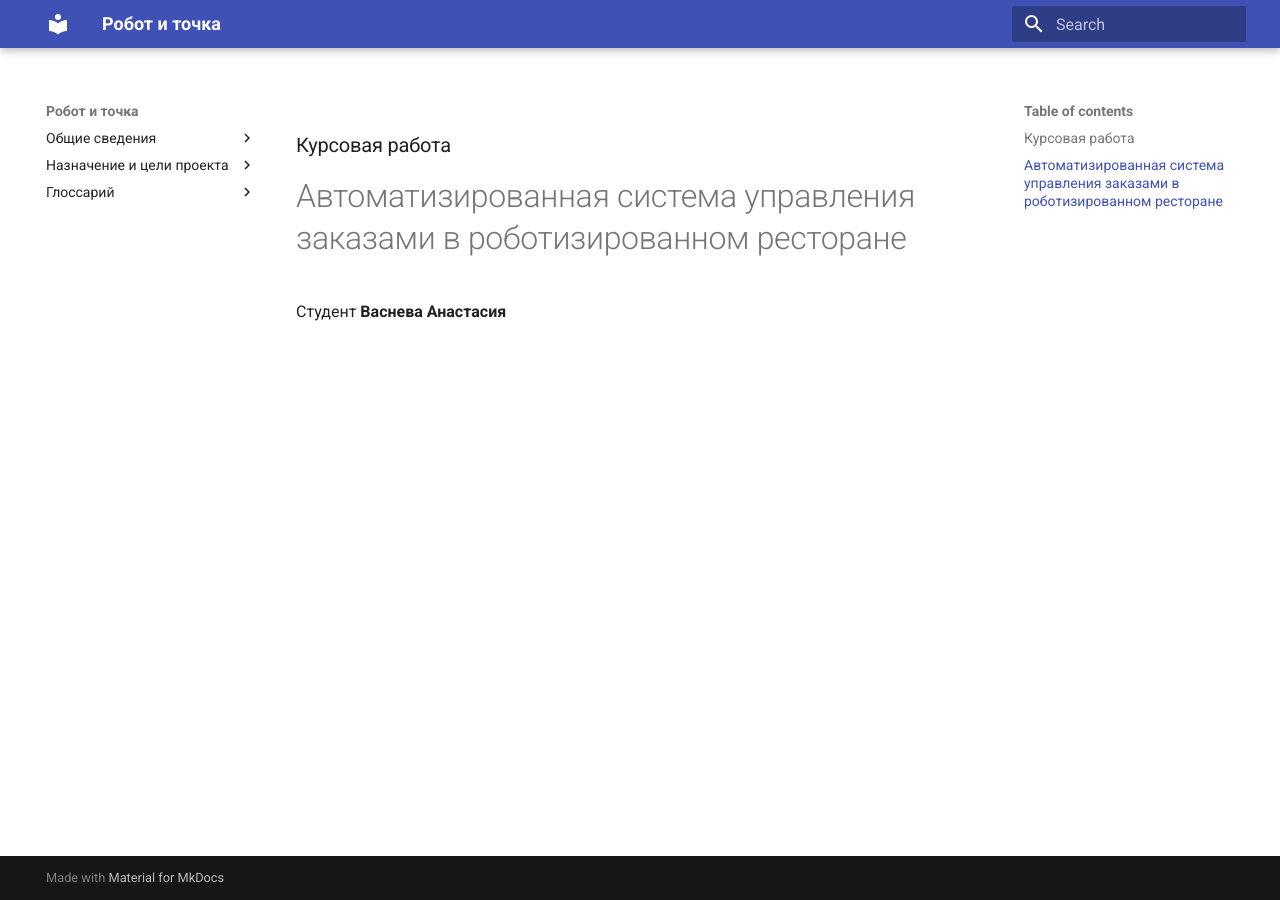
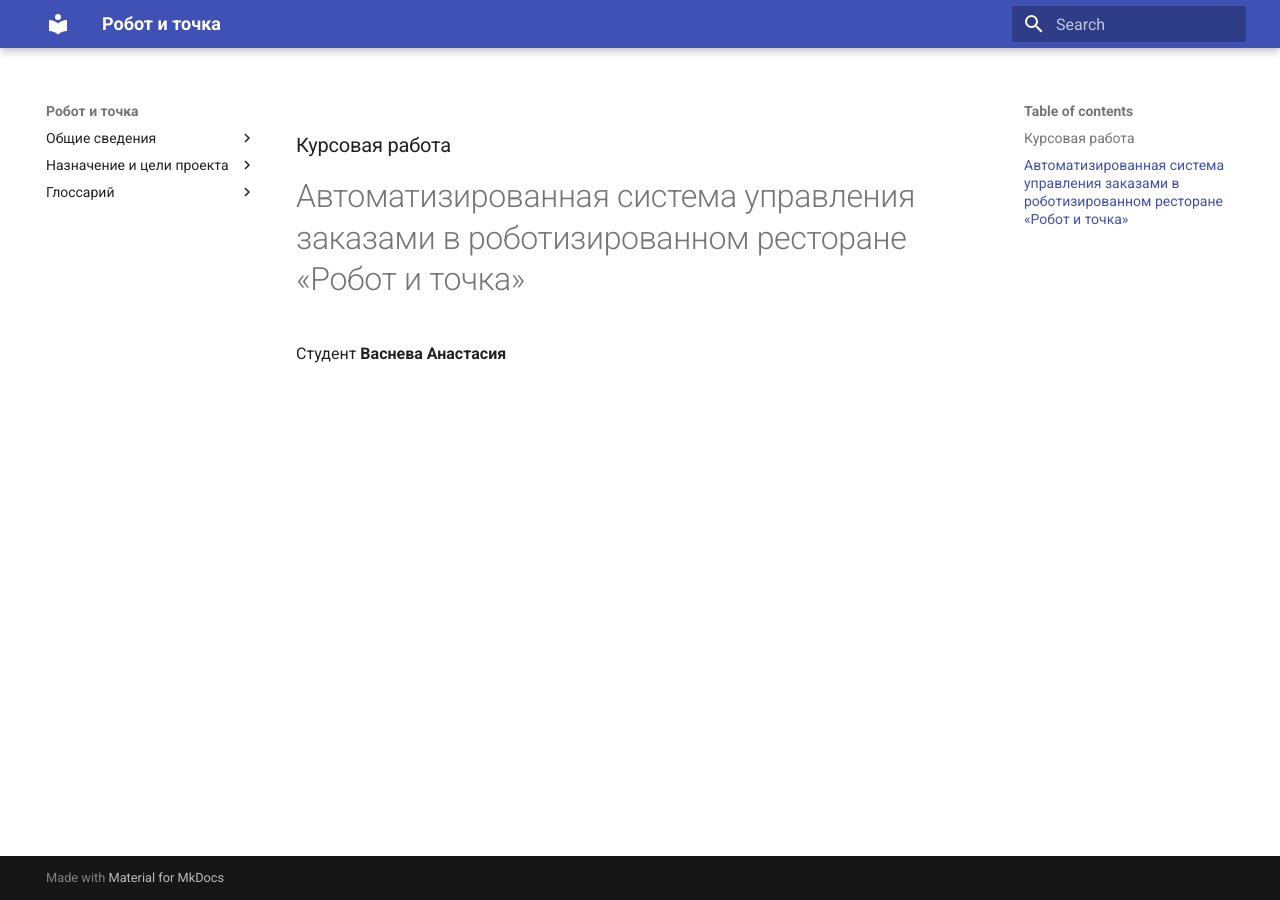
Before and after one commit to VasnevaAnastasia/robot-i-tochka, an MkDocs documentation site: the page built from docs/index.md, in a window 1280 px wide. Built offline with MkDocs 1.6.1 and Material for MkDocs 9.7.7, drawn with Linux system fonts in a browser that asks for light colours.

Commit message:
Сейчас будем решать конфликты

```diff
--- a/docs/index.md
+++ b/docs/index.md
@@ -1,3 +1,3 @@
 ### Курсовая работа
-# Автоматизированная система управления заказами в роботизированном ресторане
+# Автоматизированная система управления заказами в роботизированном ресторане «Робот и точка»
 Студент **Васнева Анастасия**
```
Also changed, not shown: docs/description_of_business_processes/business_processes.md (added, +12 -0 lines), docs/general_info/characteristics.md (+1 -0 lines), docs/description_of_business_processes/OTUS_са_2024_10_Васнева_А_С МП.png (added), docs/description_of_business_processes/OTUS_са_2024_10_Васнева_А_С.png (added), 1 other file.
